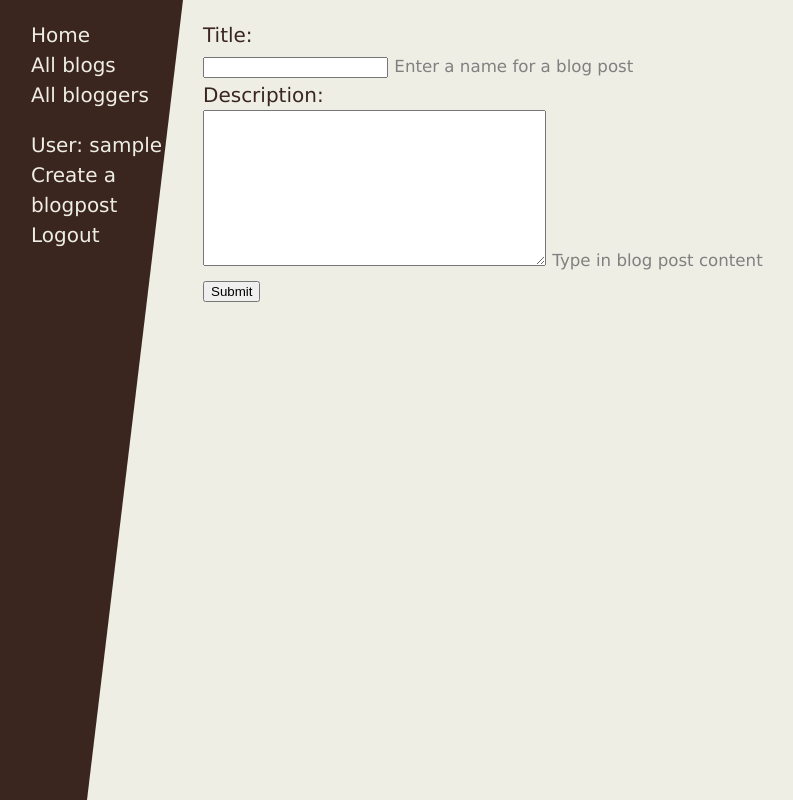
After one commit to alexnazarov090/Django_DIY_BLog, a Django app: page /blog/create-blogpost in a window 1280 px wide. The commit adds this page. Shown: the whole page, without its empty margins (9-802 px from the left). Run offline with Django 3.2, Linux system fonts and the light colour scheme; the visitor is signed in with stand-in values (Sample User, id 1).

Commit message:
Added views for blogpost creation

```diff
--- a/blog/admin.py
+++ b/blog/admin.py
@@ -4,10 +4,11 @@ from .models import User, BlogPost, BlogAuthor, Comment
 
 # Register your models here.
 class CustomUserAdmin(UserAdmin):
-    UserAdmin.list_display += ('email_confirmed',)
-    UserAdmin.list_filter += ('email_confirmed',)
+    UserAdmin.list_display += ('email_confirmed', 'is_blogger')
+    UserAdmin.list_filter += ('email_confirmed', 'is_blogger')
     UserAdmin.fieldsets += (
         ('Personal info', {'fields': ('email_confirmed', )}),
+        (None, {'fields': ('is_blogger', )}),
     )
 
 admin.site.register(User, CustomUserAdmin)
--- a/blog/models.py
+++ b/blog/models.py
@@ -10,6 +10,7 @@ from django.utils.text import slugify
 
 class User(AbstractUser):
     email_confirmed = models.BooleanField(default=False)
+    is_blogger = models.BooleanField(default=False)
 
 
 class BlogPost(models.Model):
@@ -45,7 +46,7 @@ class BlogAuthor(models.Model):
 
     # Fields
     username = OneToOneField(User, on_delete=models.SET_NULL, null=True)
-    bio = models.TextField(max_length=1000, help_text='Blog author biography')
+    bio = models.TextField(max_length=1000, help_text='Blog author biography', null=True)
 
     # Methods
     def get_absolute_url(self):
--- a/blog/templates/blog/base_generic.html
+++ b/blog/templates/blog/base_generic.html
@@ -20,6 +20,7 @@
         <ul class="nav__list">
             {% if user.is_authenticated %}
                 <li>User: {{ user.get_username }}</li>
+                <li><a href="{% url 'blog:blogpost-create' %}" class="nav__link">Create a blogpost</a></li>
                 <li><a href="{% url 'logout'%}?next={{request.path}}" class="registration__link">Logout</a></li>
             {% else %}
                 <li><a href="{% url 'login'%}?next={{request.path}}" class="registration__link">Login</a>/<a href="{% url 'blog:signup' %}" class="registration__link">Signup</a></li>
--- /dev/null
+++ b/blog/templates/blog/blogpost_form.html
@@ -0,0 +1,20 @@
+{% extends "blog/base_generic.html" %}
+
+{% block content %}
+<form action="" method="post">
+    {% csrf_token %}
+    {% for field in form %}
+    <p>
+        {{ field.label_tag }}<br>
+        {{ field }}
+        {% if field.help_text %}
+            <small style="color: grey">{{ field.help_text }}</small>
+        {% endif %}
+        {% for error in field.errors %}
+            <p style="color: red">{{ error }}</p>
+        {% endfor %}
+    </p>
+    {% endfor %}
+    <input type="submit" value="Submit">
+</form>
+{% endblock %}
--- a/blog/urls.py
+++ b/blog/urls.py
@@ -10,6 +10,9 @@ urlpatterns = [
     path('bloggers/', views.BlogAuthorListView.as_view(), name='bloggers'),
     path('blog/<slug:slug>', views.BlogPostDetailView.as_view(), name='blog-detail'),
     path('blogger/<int:pk>', views.BlogAuthorDetailView.as_view(), name='blogger-detail'),
+    path('create-blogpost', views.BlogPostCreate.as_view(), name='blogpost-create'),
+    path('<slug:slug>/update-blogpost', views.BlogPostUpdate.as_view(), name='blogpost-update'),
+    path('<slug:slug>/delete-blogpost', views.BlogPostDelete.as_view(), name='blogpost-delete'),
     path('blog/<slug:slug>/create', views.CommentCreate.as_view(), name='comment-create'),
     path('blog/<slug:slug>/comment/<int:pk>/update', views.CommentUpdate.as_view(), name='comment-update'),
     path('blog/<slug:slug>/comment/<int:pk>/delete', views.CommentDelete.as_view(), name='comment-delete'),
--- a/blog/views.py
+++ b/blog/views.py
@@ -11,6 +11,8 @@ from django.utils.http import urlsafe_base64_encode
 from django.template.loader import render_to_string
 from django.utils.encoding import force_text
 from django.utils.http import urlsafe_base64_decode
+from django.utils.text import slugify
+from datetime import date
 
 from .services import get_total_num, get_top_contributors
 from .models import User, BlogPost, BlogAuthor, Comment
@@ -183,3 +185,54 @@ class CommentDelete(LoginRequiredMixin, PermissionRequiredMixin, DeleteView):
         comment = Comment.objects.get(pk=self.kwargs['pk'])
         blogpost = comment.blog
         return reverse('blog:blog-detail', kwargs={'slug': blogpost.slug})
+
+
+class BlogPostCreate(LoginRequiredMixin, CreateView):
+    """
+    A form to create a blogpost
+    """
+    model = BlogPost
+    fields = ['title', 'description']
+
+    def get_success_url(self):
+        return reverse('blog:blogs')
+
+    def form_valid(self, form):
+        """
+        Add author to form data before setting it as valid (so it is saved to model)
+        """
+        # Make logged-in user a blogger and add as an author of the blog post
+        if not self.request.user.is_blogger:
+            blogger = BlogAuthor.objects.create(username=self.request.user)
+            self.request.user.is_blogger = True
+            self.request.user.save()
+        else:
+            blogger = BlogAuthor.objects.get(username=self.request.user)
+        form.instance.author = blogger
+        # Make a slugfield
+        form.instance.slug = slugify(str(date.today()) + '-' + form.instance.title, allow_unicode=True)
+        # Call super-class form validation behavior
+        return super(BlogPostCreate, self).form_valid(form)
+
+
+class BlogPostUpdate(LoginRequiredMixin, PermissionRequiredMixin, UpdateView):
+    """
+    A view to update a blogpost
+    """
+    permission_required = 'blog.change_blogpost'
+    model = BlogPost
+    fields = ['title', 'description']
+
+    def get_success_url(self):
+        return reverse('blog:blogs')
+
+
+class BlogPostDelete(LoginRequiredMixin, PermissionRequiredMixin, DeleteView):
+    """
+    A view to delete a comment for blogpost
+    """
+    permission_required = 'blog.delete_blogpost'
+    model = BlogPost
+
+    def get_success_url(self):
+        return reverse('blog:blogs')
```
Also changed, not shown: blog/templates/blog/blogpost_confirm_delete.html (added, +14 -0 lines), blog/templates/blog/blogpost_list.html (+7 -1 lines), blog/migrations/0008_user_is_blogger.py (added).
